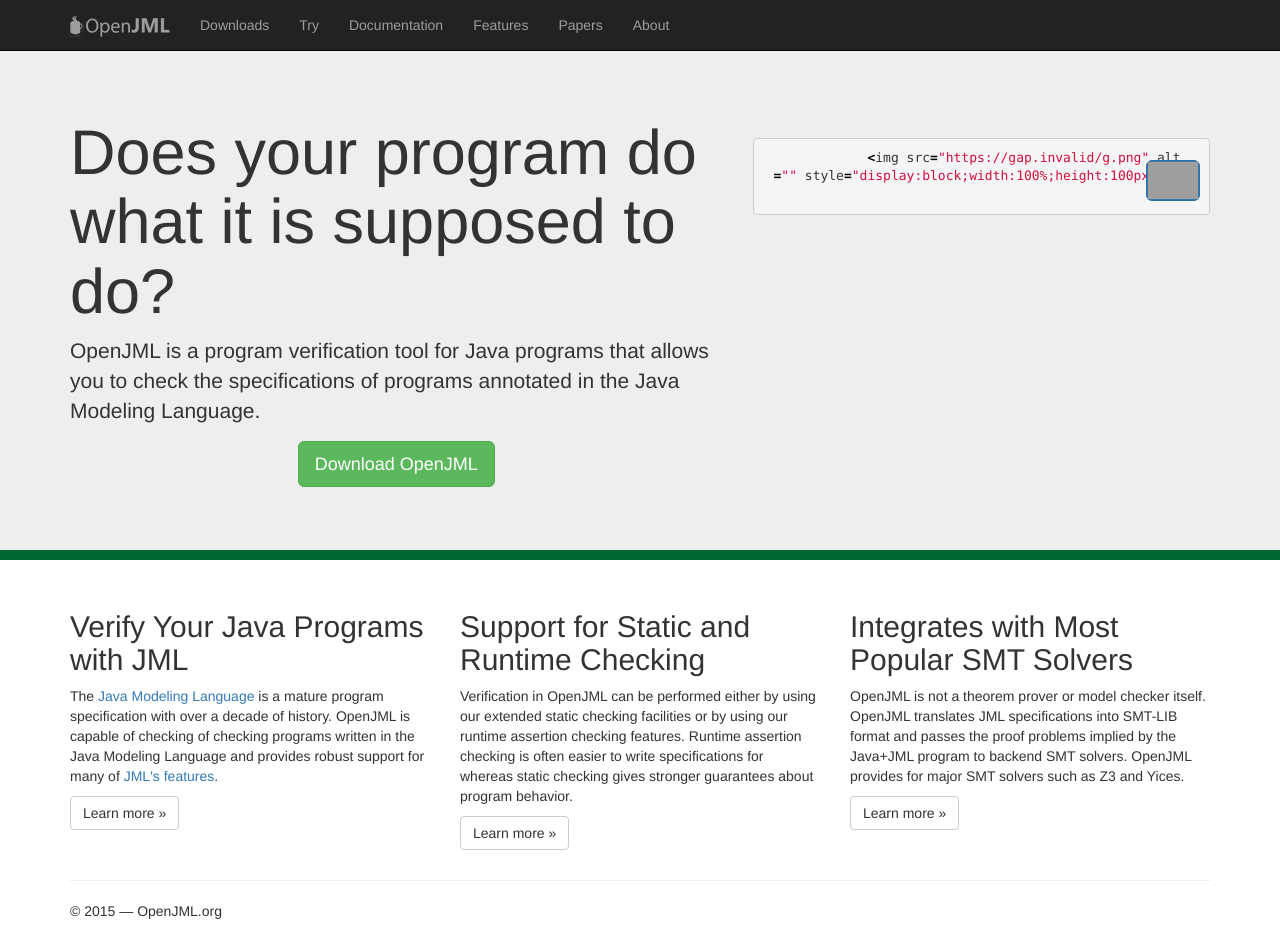
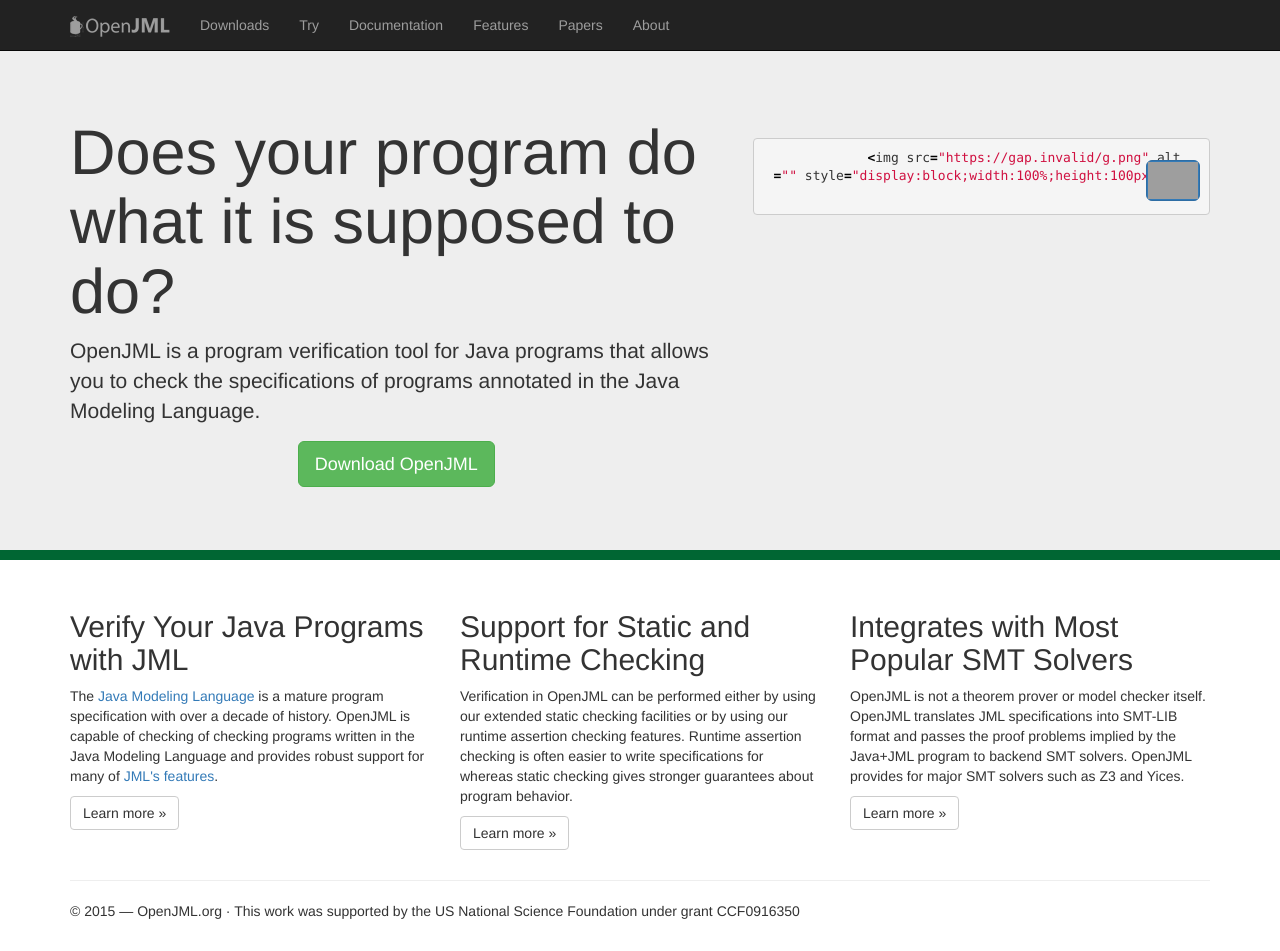
Before and after one commit to OpenJML/openjml.github.io, a Jekyll site: the page built from index.html, in a window 1280 px wide and 951 px high. Built offline with Jekyll 4.4.1, drawn with Linux system fonts in a browser that asks for light colours; grey boxes are pictures that could not be loaded.

Commit message:
Added NSF mentions

```diff
--- a/_layouts/default.html
+++ b/_layouts/default.html
@@ -12,7 +12,7 @@
       {{ content }}
       <hr>
       <footer>
-	<p>&copy; 2015 &mdash; OpenJML.org</p>
+	<p>&copy; 2015 &mdash; OpenJML.org &middot; This work was supported by the US National Science Foundation under grant CCF0916350</p>
       </footer>
     </div> <!-- /container -->
 
--- a/_layouts/home.html
+++ b/_layouts/home.html
@@ -40,7 +40,7 @@
       {{ content }}
       <hr>
       <footer>
-        <p>&copy; 2015 &mdash; OpenJML.org</p>
+	<p>&copy; 2015 &mdash; OpenJML.org &middot; This work was supported by the US National Science Foundation under grant CCF0916350</p>
       </footer>
     </div> <!-- /container -->
 
```
